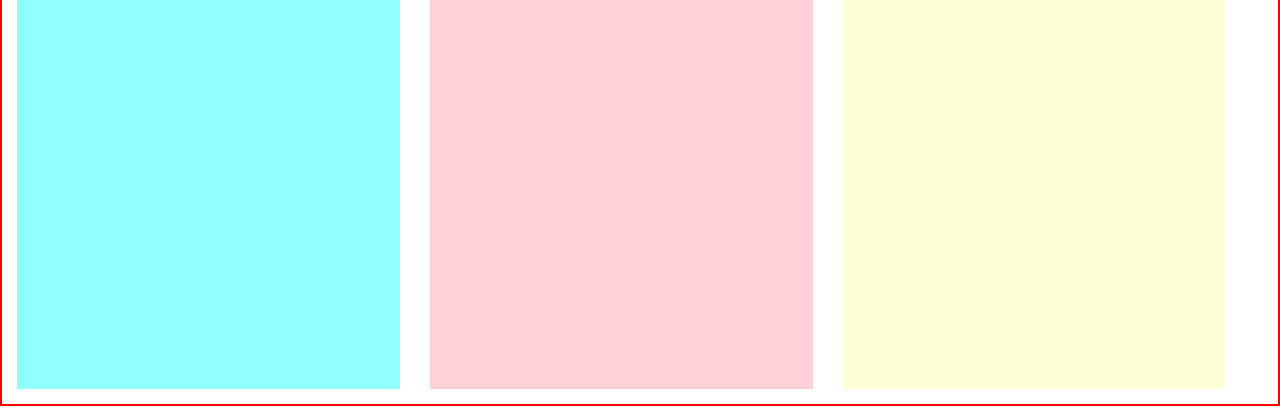
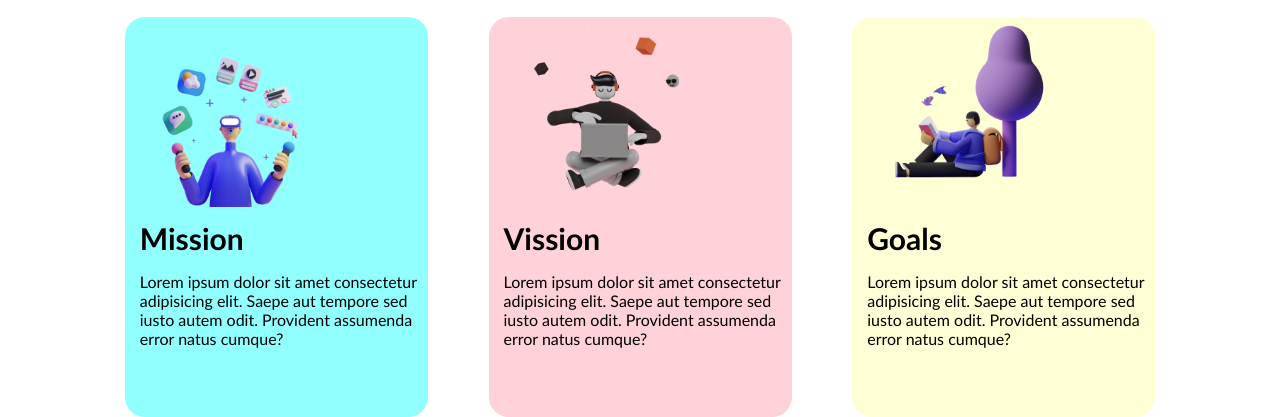
Before and after one commit to HeymatUddin/My-Mission, a plain HTML site: page index.html in a window 1280 px wide. Shown: the part 617-1034 px from the top of the page. Drawn offline with Linux system fonts and the light colour scheme.

Commit message:
second section

```diff
--- a/index.html
+++ b/index.html
@@ -23,16 +23,22 @@
         </div>
     </section>
     <section id="second-section">
-        <h2>My Mission in <span>2022</span></h2>
+        <h2 style="text-align:center; font-size: 40px;">My Mission in <span>2022</span></h2>
         <div class="box">
             <div class="mission boxes">
-
+                <img class="image" src="./images/illustrators/illustrator-1.png" alt="">
+                <h3>Mission</h3>
+                <p>Lorem ipsum dolor sit amet consectetur adipisicing elit. Saepe aut tempore sed iusto autem odit. Provident assumenda error natus cumque?</p>
             </div>
             <div class="vision boxes">
-
+                <img class="image" src="./images/illustrators/illustrator-2.png" alt="">
+                <h3>Vission</h3>
+                <p>Lorem ipsum dolor sit amet consectetur adipisicing elit. Saepe aut tempore sed iusto autem odit. Provident assumenda error natus cumque?</p>
             </div>
             <div class="goal boxes">
-
+                <img class="image" src="./images/illustrators/illustrator-3.png" alt="">
+                <h3>Goals</h3>
+                <p>Lorem ipsum dolor sit amet consectetur adipisicing elit. Saepe aut tempore sed iusto autem odit. Provident assumenda error natus cumque?</p>
             </div>
         </div>
     </section>
--- a/style/style.css
+++ b/style/style.css
@@ -48,13 +48,21 @@ span {
 
 .box {
     display: flex;
-    border: 2px solid red;
+    justify-content: space-evenly;
+    align-items: center;
+    margin: 0px 5%;
 }
 
 .boxes {
-    width: 30%;
-    margin: 15px;
+    width: 25%;
     height: 50vh;
+    border-radius: 20px;
+    padding-left: 15px;
+}
+
+.boxes h3 {
+    font-size: 30px;
+    margin: 0px;
 }
 
 .mission {
@@ -68,3 +76,7 @@ span {
 .goal {
     background-color: rgb(255, 255, 214);
 }
+
+.image {
+    height: 50%;
+}
```
